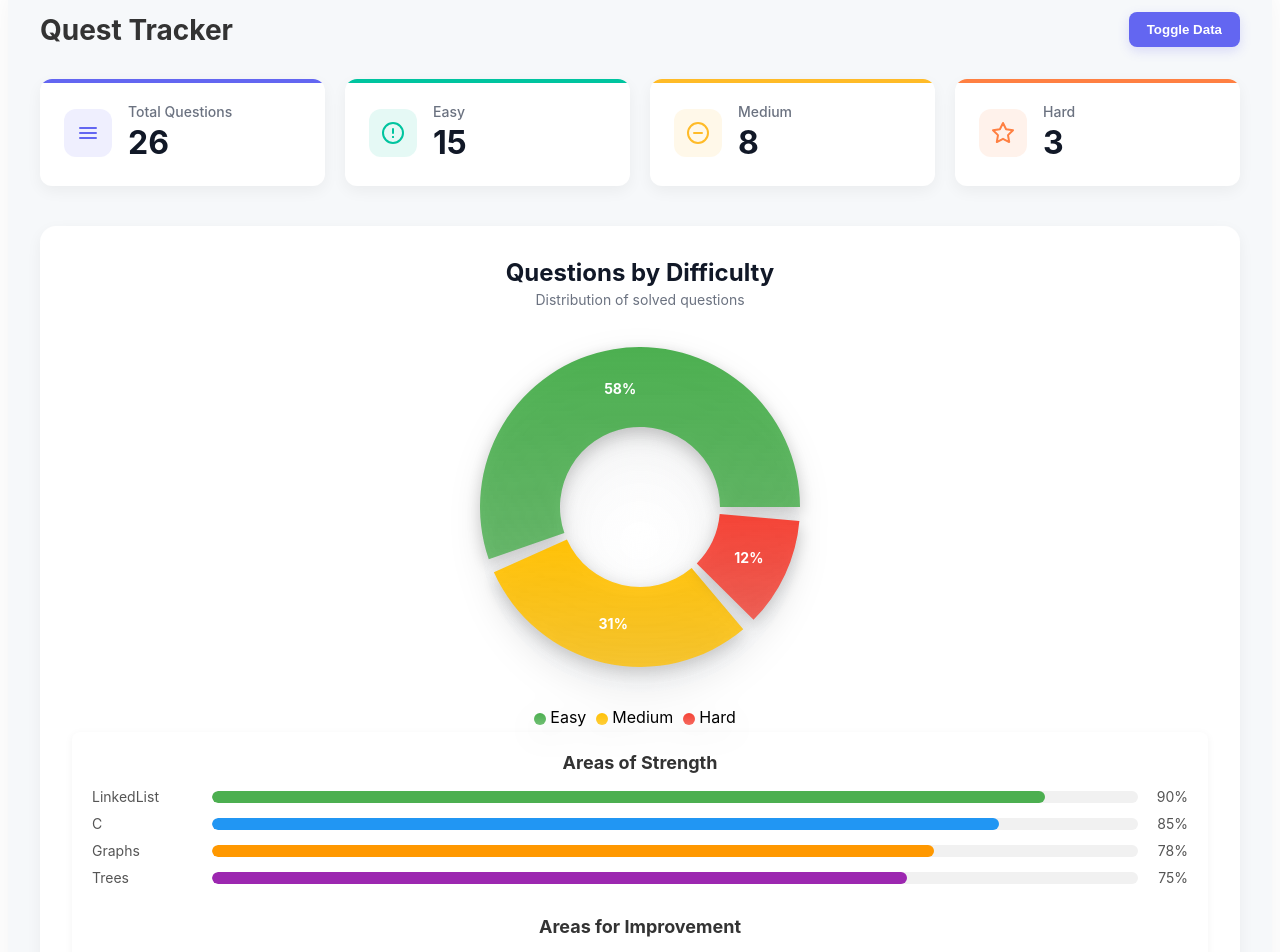
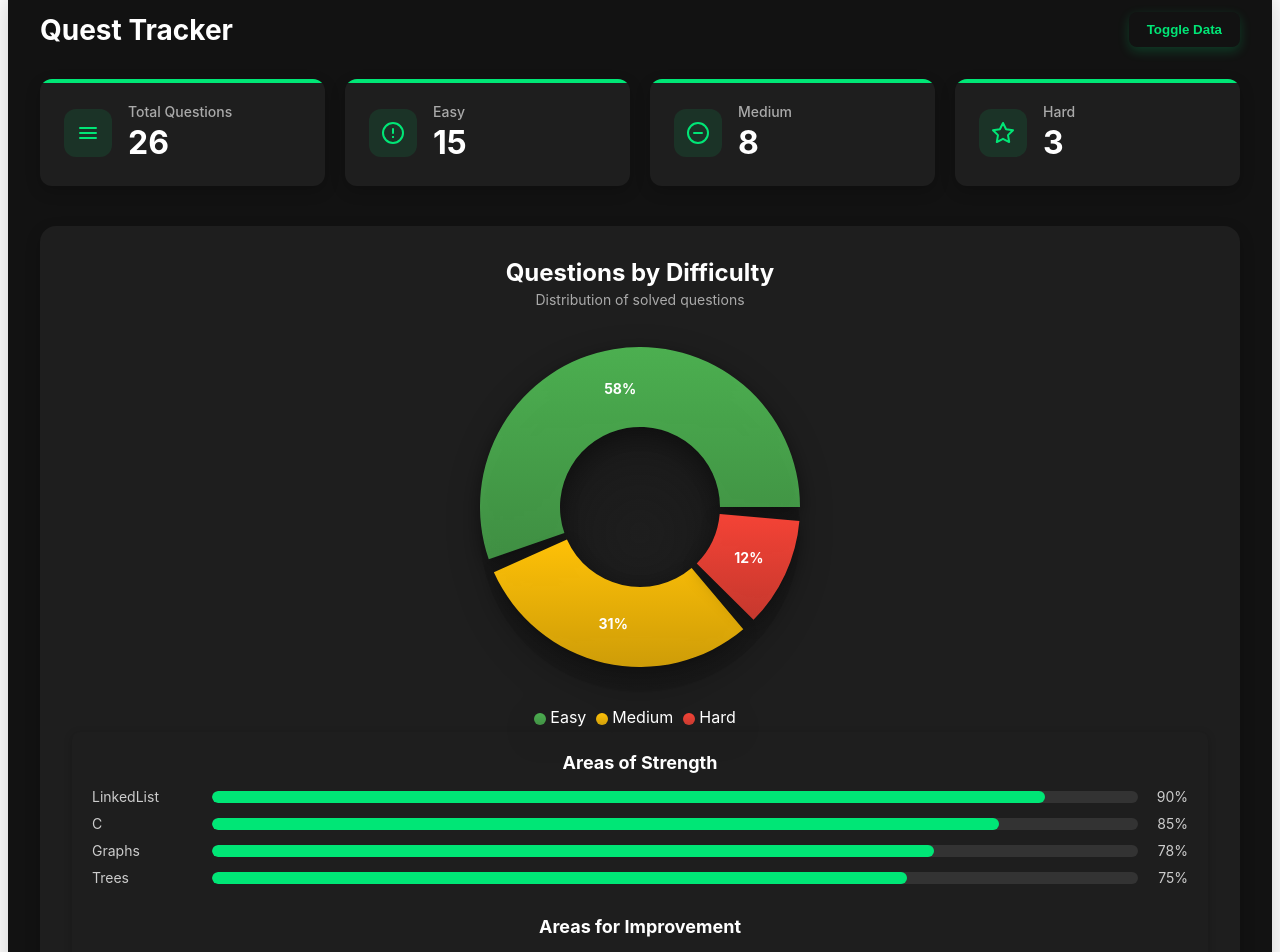
Before and after one commit to Lionel-Logan/Trixie---AI-Chatbot, a React (Create React App) app in the folder frontend/: page /dash in a window 1280 px wide. Shown: the part 20-972 px from the top of the page. Built offline with nearby package versions, Linux system fonts and the light colour scheme.

Commit message:
updated dashboards theme

```diff
--- a/frontend/public/index.html
+++ b/frontend/public/index.html
@@ -24,7 +24,7 @@
       work correctly both with client-side routing and a non-root public URL.
       Learn how to configure a non-root public URL by running `npm run build`.
     -->
-    <title>React App</title>
+    <title>TRIXIE.</title>
   </head>
   <body>
     <noscript>You need to enable JavaScript to run this app.</noscript>
--- a/frontend/src/pages/dashboard.css
+++ b/frontend/src/pages/dashboard.css
@@ -2,10 +2,11 @@
     padding: 32px;
     max-width: 1200px;
     margin: 0 auto;
-    background-color: #f6f8fa;
+    background-color: #121212;
     border-radius: 16px;
-    box-shadow: 0 10px 30px rgba(0, 0, 0, 0.05);
+    box-shadow: 0 10px 30px rgba(0, 0, 0, 0.2);
     font-family: -apple-system, BlinkMacSystemFont, 'Segoe UI', Roboto, Oxygen, Ubuntu, Cantarell, 'Open Sans', 'Helvetica Neue', sans-serif;
+    color: #ffffff;
   }
 
   .dashboard-header {
@@ -16,28 +17,28 @@
   }
 
   .dashboard-header h1 {
-    color: #333;
+    color: #ffffff;
     margin: 0;
     font-size: 28px;
     font-weight: 700;
   }
 
   .toggle-button {
-    background-color: #6366f1;
-    color: white;
-    border: none;
+    background-color: hsl(0, 0%, 7%);
+    color:  #00E676;
+    border: #00E676;
     padding: 10px 18px;
     border-radius: 8px;
     cursor: pointer;
     font-weight: 600;
     transition: all 0.2s;
-    box-shadow: 0 4px 12px rgba(99, 102, 241, 0.2);
+    box-shadow: 0 4px 12px rgba(0, 230, 118, 0.2);
   }
 
   .toggle-button:hover {
-    background-color: #4f46e5;
+    background-color: hsl(0, 0%, 17%);
     transform: translateY(-2px);
-    box-shadow: 0 6px 16px rgba(99, 102, 241, 0.3);
+    box-shadow: 0 6px 16px rgba(0, 230, 118, 0.3);
   }
 
   .toggle-button:active {
@@ -52,10 +53,10 @@
   }
 
   .stat-card {
-    background-color: white;
+    background-color: #1e1e1e;
     padding: 24px;
     border-radius: 12px;
-    box-shadow: 0 5px 15px rgba(0, 0, 0, 0.05);
+    box-shadow: 0 5px 15px rgba(0, 0, 0, 0.2);
     display: flex;
     align-items: center;
     transition: transform 0.3s, box-shadow 0.3s;
@@ -65,7 +66,7 @@
 
   .stat-card:hover {
     transform: translateY(-5px);
-    box-shadow: 0 10px 25px rgba(0, 0, 0, 0.1);
+    box-shadow: 0 10px 25px rgba(0, 0, 0, 0.3);
   }
 
   .stat-card::after {
@@ -75,13 +76,13 @@
     left: 0;
     width: 100%;
     height: 4px;
-    background-color: #ddd;
+    background-color: #333;
   }
 
-  .stat-card.total::after { background-color: #6366f1; }
-  .stat-card.easy::after { background-color: #00C49F; }
-  .stat-card.medium::after { background-color: #FFBB28; }
-  .stat-card.hard::after { background-color: #FF8042; }
+  .stat-card.total::after { background-color: #00E676; }
+  .stat-card.easy::after { background-color: #00E676; }
+  .stat-card.medium::after { background-color: #00E676; }
+  .stat-card.hard::after { background-color: #00E676; }
 
   .stat-icon {
     width: 48px;
@@ -99,23 +100,23 @@
   }
 
   .total-icon {
-    background-color: rgba(99, 102, 241, 0.1);
-    color: #6366f1;
+    background-color: rgba(0, 230, 118, 0.1);
+    color: #00E676;
   }
 
   .easy-icon {
-    background-color: rgba(0, 196, 159, 0.1);
-    color: #00C49F;
+    background-color: rgba(0, 230, 118, 0.1);
+    color: #00E676;
   }
 
   .medium-icon {
-    background-color: rgba(255, 187, 40, 0.1);
-    color: #FFBB28;
+    background-color: rgba(0, 230, 118, 0.1);
+    color: #00E676;
   }
 
   .hard-icon {
-    background-color: rgba(255, 128, 66, 0.1);
-    color: #FF8042;
+    background-color: rgba(0, 230, 118, 0.1);
+    color: #00E676;
   }
 
   .stat-info {
@@ -123,14 +124,14 @@
   }
 
   .stat-title {
-    color: #6b7280;
+    color: #aaaaaa;
     margin: 0 0 4px 0;
     font-size: 14px;
     font-weight: 500;
   }
 
   .stat-value {
-    color: #111827;
+    color: #ffffff;
     font-size: 32px;
     font-weight: 700;
     margin: 0;
@@ -138,10 +139,10 @@
   }
 
   .chart-container {
-    background-color: white;
+    background-color: #1e1e1e;
     padding: 32px;
     border-radius: 16px;
-    box-shadow: 0 5px 15px rgba(0, 0, 0, 0.05);
+    box-shadow: 0 5px 15px rgba(0, 0, 0, 0.2);
     position: relative;
   }
 
@@ -152,20 +153,20 @@
 
   .chart-header h2 {
     margin: 0 0 4px 0;
-    color: #111827;
+    color: #ffffff;
     font-size: 24px;
     font-weight: 700;
   }
 
   .chart-subtitle {
-    color: #6b7280;
+    color: #aaaaaa;
     margin: 0;
     font-size: 14px;
   }
 
   .pie-chart-wrapper {
     position: relative;
-    filter: drop-shadow(0px 10px 15px rgba(0, 0, 0, 0.1));
+    filter: drop-shadow(0px 10px 15px rgba(0, 0, 0, 0.3));
   }
 
   .pie-chart-wrapper::before {
@@ -177,17 +178,17 @@
     width: 320px;
     height: 320px;
     border-radius: 50%;
-    background: radial-gradient(circle, rgba(255,255,255,0) 0%, rgba(240,242,245,0.5) 100%);
+    background: radial-gradient(circle, rgba(30,30,30,0) 0%, rgba(20,20,20,0.5) 100%);
     z-index: -1;
   }
 
   .pie-slice {
-    filter: drop-shadow(0px 6px 8px rgba(0, 0, 0, 0.2));
+    filter: drop-shadow(0px 6px 8px rgba(0, 0, 0, 0.3));
     transition: filter 0.3s, transform 0.3s;
   }
 
   .pie-slice:hover {
-    filter: drop-shadow(0px 10px 15px rgba(0, 0, 0, 0.25));
+    filter: drop-shadow(0px 10px 15px rgba(0, 0, 0, 0.4));
     transform: scale(1.02) translateY(-5px);
   }
 
@@ -197,7 +198,7 @@
     flex-direction: column;
     justify-content: center;
     align-items: center;
-    color: #9ca3af;
+    color: #aaaaaa;
     text-align: center;
   }
 
@@ -205,7 +206,7 @@
     margin: 16px 0 8px 0;
     font-size: 20px;
     font-weight: 600;
-    color: #6b7280;
+    color: #cccccc;
   }
 
   .no-data p {
@@ -228,11 +229,12 @@
       padding: 20px;
     }
   }
+
   .skills-container {
-    background-color: white;
+    background-color: #1e1e1e;
     border-radius: 8px;
     padding: 20px;
-    box-shadow: 0 2px 8px rgba(0, 0, 0, 0.05);
+    box-shadow: 0 2px 8px rgba(0, 0, 0, 0.2);
     display: flex;
     flex-direction: column;
     gap: 20px;
@@ -240,7 +242,7 @@
 
   .skill-section h3 {
     font-size: 18px;
-    color: #333;
+    color: #ffffff;
     margin: 0 0 15px 0;
     text-align: center;
   }
@@ -254,13 +256,13 @@
   .skill-name {
     width: 120px;
     font-size: 14px;
-    color: #555;
+    color: #cccccc;
   }
 
   .skill-bar-background {
     flex-grow: 1;
     height: 12px;
-    background-color: #f1f1f1;
+    background-color: #333333;
     border-radius: 6px;
     overflow: hidden;
   }
@@ -269,16 +271,16 @@
     height: 100%;
     border-radius: 6px;
     transition: width 0.5s ease;
+    background-color: #00E676;
   }
 
   .skill-level {
     width: 40px;
     text-align: right;
     font-size: 14px;
-    color: #555;
+    color: #cccccc;
     margin-left: 10px;
   }
-
 
   @media (max-width: 576px) {
     .stats-cards {
--- a/frontend/src/pages/dashboard.js
+++ b/frontend/src/pages/dashboard.js
@@ -3,28 +3,29 @@ import { PieChart, Pie, Cell, ResponsiveContainer, Legend, Tooltip } from 'recha
 import './dashboard.css';
 
 const Dashboard = () => {
-  // Dummy dataset - in a real app, you would fetch this from an API
+  // Dummy dataset - in a real app,fetch this from an API
   const [questionData, setQuestionData] = useState([
     { name: 'Easy', value: 15, color: '#4CAF50' },  // Green for easy
     { name: 'Medium', value: 8, color: '#FFC107' }, // Yellow for medium
     { name: 'Hard', value: 3, color: '#F44336' }    // Red for hard
   ]);
 
-  // Total questions solved
+
   const totalQuestions = questionData.reduce((sum, item) => sum + item.value, 0);
 
-  const strengthsData = [
-    { topic: 'LinkedList', level: 90, color: '#4CAF50' },
-    { topic: 'C', level: 85, color: '#2196F3' },
-    { topic: 'Graphs', level: 78, color: '#FF9800' },
-    { topic: 'Trees', level: 75, color: '#9C27B0' }
-  ];
+  const [strengthsData, setStrengthsData] = useState([
+    { topic: 'LinkedList', level: 90, color: '#00E676' },
+    { topic: 'C', level: 85, color: '#00E676' },
+    { topic: 'Graphs', level: 78, color: '#00E676' },
+    { topic: 'Trees', level: 75, color: '#00E676' }
+  ]);
 
-  const weaknessesData = [
-    { topic: 'Python', level: 40, color: '#E91E63' },
-    { topic: 'Dynamic Programming', level: 35, color: '#F44336' },
-    { topic: 'Bit Manipulation', level: 30, color: '#795548' }
-  ];
+
+  const [weaknessesData, setWeaknessesData] = useState([
+    { topic: 'Python', level: 40, color: '#00E676' },
+    { topic: 'Dynamic Programming', level: 35, color: '#00E676' },
+    { topic: 'Bit Manipulation', level: 30, color: '#00E676' }
+  ]);
 
   // Custom renderer for the pie chart labels
   const renderCustomizedLabel = ({ cx, cy, midAngle, innerRadius, outerRadius, percent, index }) => {
@@ -47,7 +48,7 @@ const Dashboard = () => {
     );
   };
 
-  // Function to toggle between demo data and empty data (for testing)
+  // Function to toggle between demo data and empty data
   const toggleData = () => {
     if (totalQuestions > 0) {
       // Set to empty data
@@ -56,6 +57,8 @@ const Dashboard = () => {
         { name: 'Medium', value: 0, color: '#FFC107' },
         { name: 'Hard', value: 0, color: '#F44336' }
       ]);
+      setStrengthsData([]);
+      setWeaknessesData([]);
     } else {
       // Set to demo data
       setQuestionData([
@@ -63,6 +66,20 @@ const Dashboard = () => {
         { name: 'Medium', value: 8, color: '#FFC107' },
         { name: 'Hard', value: 3, color: '#F44336' }
       ]);
+      setStrengthsData([
+        { topic: 'LinkedList', level: 90, color: '#00E676' },
+        { topic: 'C', level: 85, color: '#00E676' },
+        { topic: 'Graphs', level: 78, color: '#00E676' },
+        { topic: 'Trees', level: 75, color: '#00E676' }
+      ]);
+
+      // Restore weaknesses data
+      setWeaknessesData([
+        { topic: 'Python', level: 40, color: '#00E676' },
+        { topic: 'Dynamic Programming', level: 35, color: '#00E676' },
+        { topic: 'Bit Manipulation', level: 30, color: '#00E676' }
+      ]);
+
     }
   };
   const renderSkillBars = (data, title) => {
--- a/frontend/src/pages/signup.js
+++ b/frontend/src/pages/signup.js
@@ -14,7 +14,6 @@ const GoogleIcon = () => (
 const Signup = () => {
   const navigate = useNavigate();
 
-  // Trixie color palette
   const colors = {
     primary: '#6366F1', // Indigo
     secondary: '#F97316', // Orange
@@ -25,16 +24,11 @@ const Signup = () => {
   };
 
   const handleGoogleSignup = (isAdmin = false) => {
-    // Implement Google signup logic here
     console.log('Signing up with Google', isAdmin ? 'as admin' : 'as regular user');
-    // After successful signup, redirect to appropriate page
-    // navigate(isAdmin ? '/admin/dashboard' : '/dashboard');
   };
 
   const handleForgotPassword = () => {
-    // Implement forgot password logic here
     console.log('Forgot password functionality');
-    // navigate('/reset-password');
   };
 
   return (
```
Also changed, not shown: frontend/src/pages/landing.css (+23 -23 lines).
